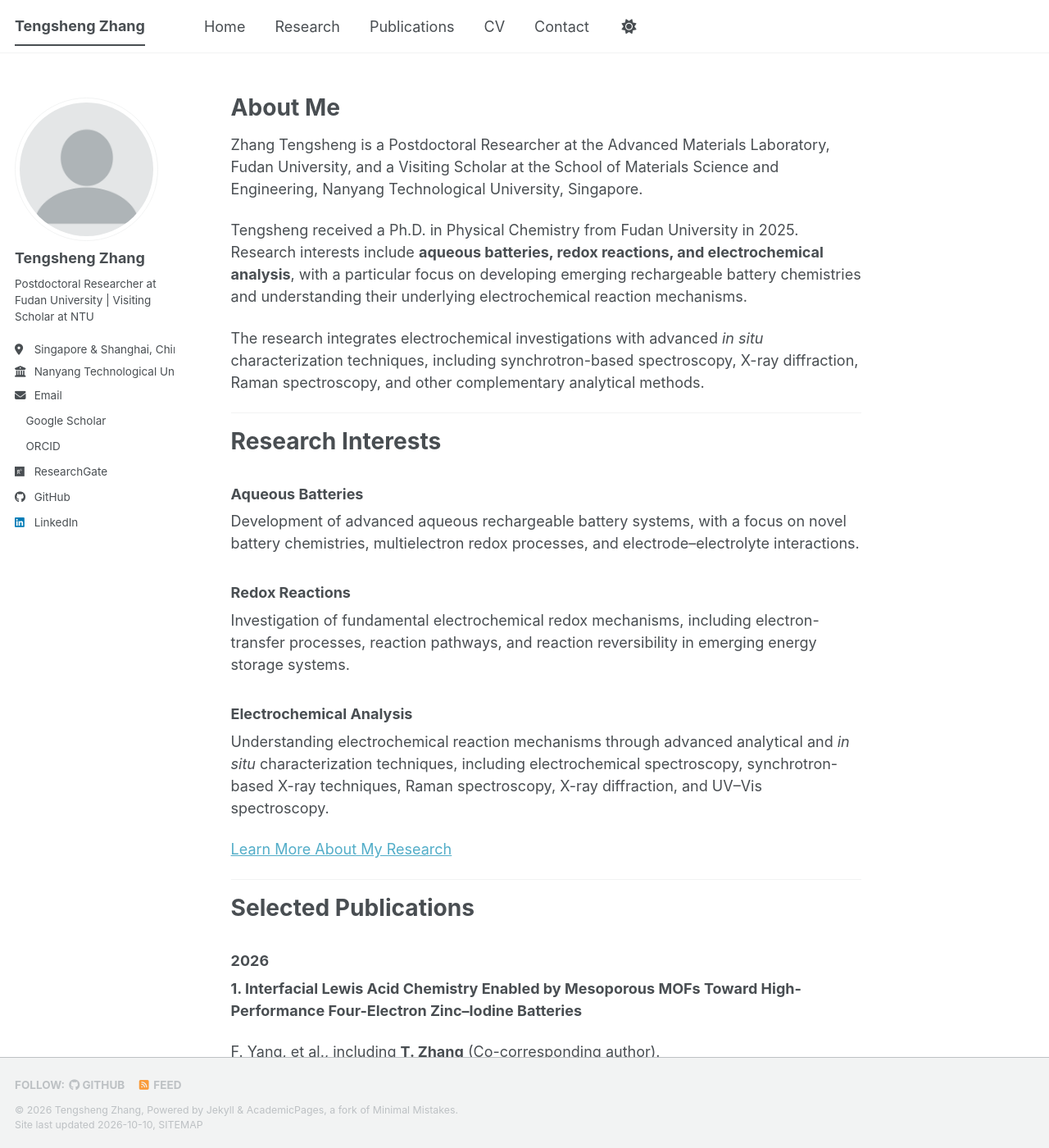
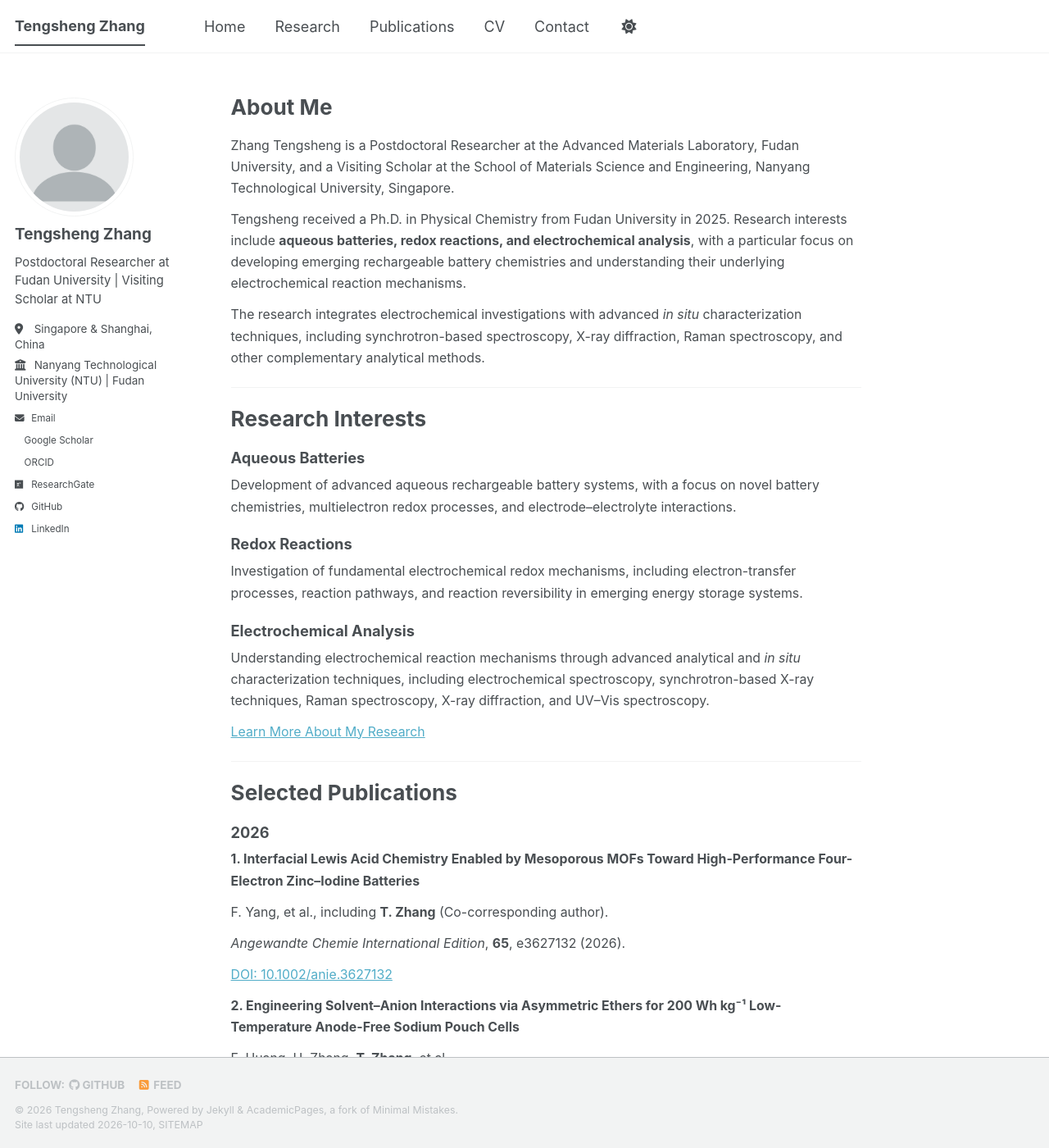
Before and after one commit to ryanzts/ryanzts.github.io, a Jekyll site: the page built from index.md, in a window 1280 px wide and 1400 px high. Shown: the whole window at 82% size. Built offline with Jekyll 4.4.1, drawn with Linux system fonts in a browser that asks for light colours; a style sheet for code colours, icons or effects is not loaded.

Commit message:
Update main.scss

```diff
--- a/assets/css/main.scss
+++ b/assets/css/main.scss
@@ -37,3 +37,99 @@
     "layout/sidebar",
     "layout/json_cv"
 ;
+
+/* ==========================================
+   Tengsheng Zhang - Academic Website Styles
+   ========================================== */
+
+/* Main content typography */
+.page__content {
+  font-size: 0.88em;
+  line-height: 1.6;
+}
+
+.page__content p {
+  margin-bottom: 0.75em;
+  line-height: 1.65;
+}
+
+.page__content h1 {
+  font-size: 1.65em;
+  margin-top: 0;
+  margin-bottom: 0.7em;
+}
+
+.page__content h2 {
+  font-size: 1.35em;
+  margin-top: 1.5em;
+  margin-bottom: 0.7em;
+  padding-bottom: 0.3em;
+}
+
+.page__content h3 {
+  font-size: 1.15em;
+  margin-top: 1.2em;
+  margin-bottom: 0.5em;
+}
+
+.page__content hr {
+  margin: 1.4em 0;
+}
+
+/* Compact publication lists */
+.page__content ol > li {
+  margin-bottom: 1em;
+  line-height: 1.55;
+}
+
+.page__content ol > li p {
+  margin-top: 0.35em;
+  margin-bottom: 0.5em;
+}
+
+/* Sidebar profile */
+@media screen and (min-width: 1024px) {
+
+  .sidebar .author__avatar img {
+    max-width: 145px;
+  }
+
+  .sidebar .author__name {
+    font-size: 1.05em;
+    line-height: 1.3;
+  }
+
+  .sidebar .author__bio {
+    font-size: 0.82em;
+    line-height: 1.55;
+    margin-bottom: 1em;
+  }
+
+  .sidebar .author__urls li {
+    white-space: normal !important;
+    overflow-wrap: anywhere;
+    line-height: 1.4;
+  }
+
+  .sidebar .author__urls a {
+    white-space: normal;
+    overflow-wrap: anywhere;
+    font-size: 0.86em;
+  }
+}
+
+/* Responsive layout */
+@media screen and (max-width: 767px) {
+
+  .page__content {
+    font-size: 0.95em;
+  }
+
+  .page__content h1 {
+    font-size: 1.5em;
+  }
+
+  .page__content h2 {
+    font-size: 1.25em;
+  }
+}
```
